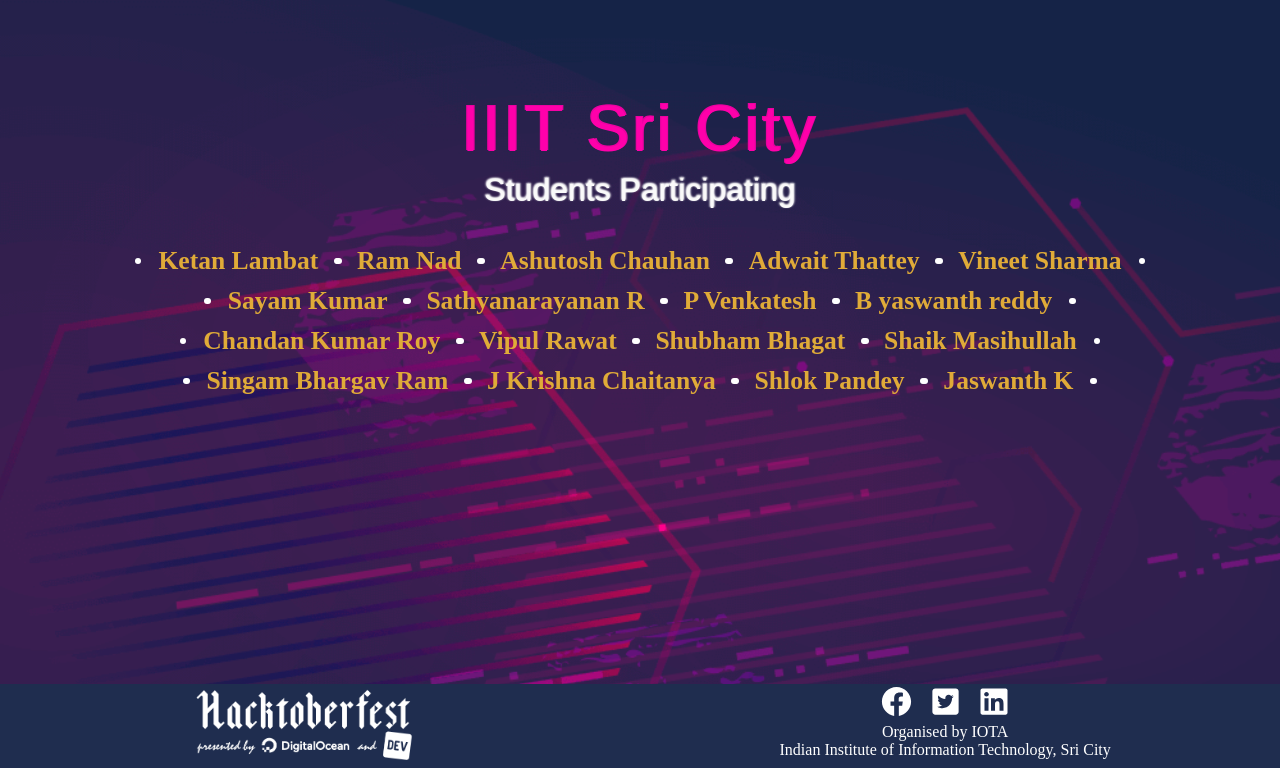
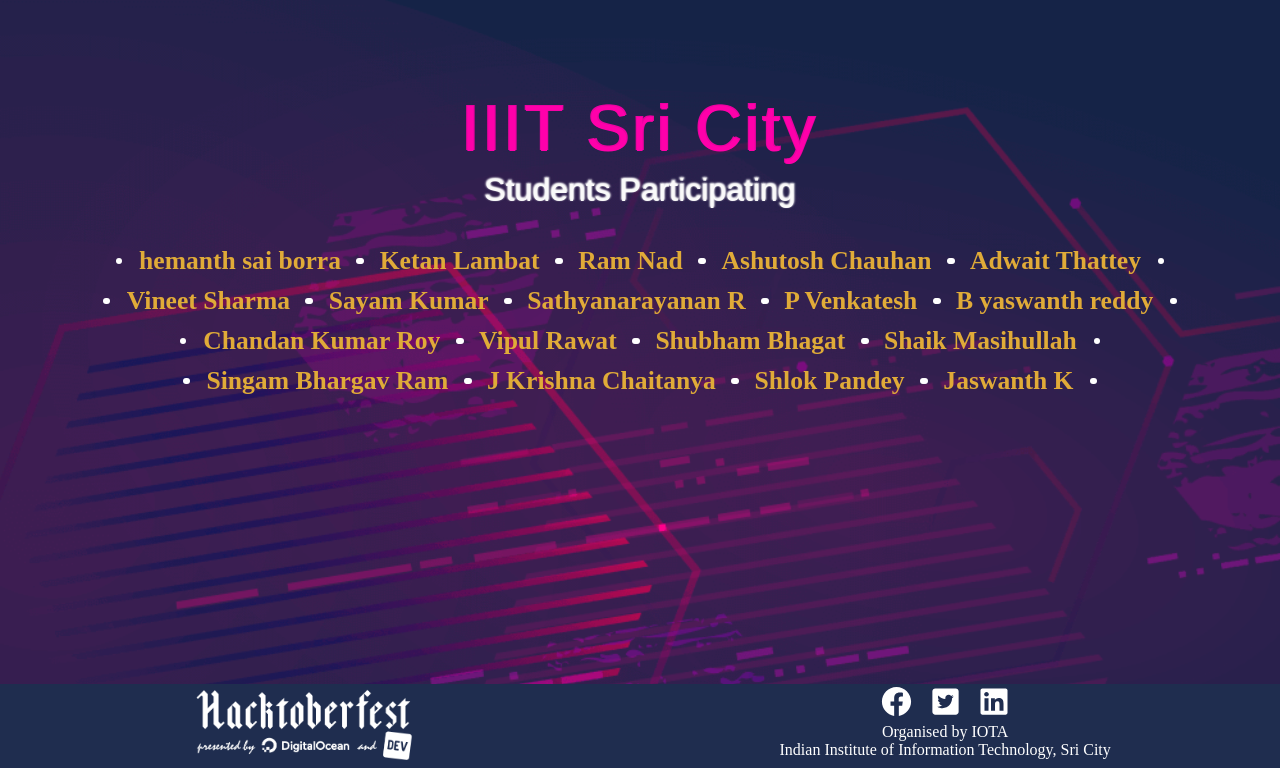
Before and after one commit to Project-Club-IIITS/hacktoberfest2019-participants, a Jekyll site: the page index.html, which Jekyll copies as it is, in a window 1280 px wide, cut to the strip 132-900 px from the top of the page. Built offline with Jekyll 4.4.1, drawn with Linux system fonts in a browser that asks for light colours; some web fonts are replaced.

Commit message:
updated hemanth

```diff
--- a/index.html
+++ b/index.html
@@ -46,6 +46,7 @@
             -->
 
             <ul>
+                <li><a href="https://github.com/rajusiri-sai">hemanth sai borra</a></li>
                 <li><a href="https://github.com/ketan-lambat">Ketan Lambat</a></li>
                 <li><a href="https://github.com/ram-nad">Ram Nad</a></li>
                 <li><a href="https://github.com/masterashu">Ashutosh Chauhan</a></li>
```
